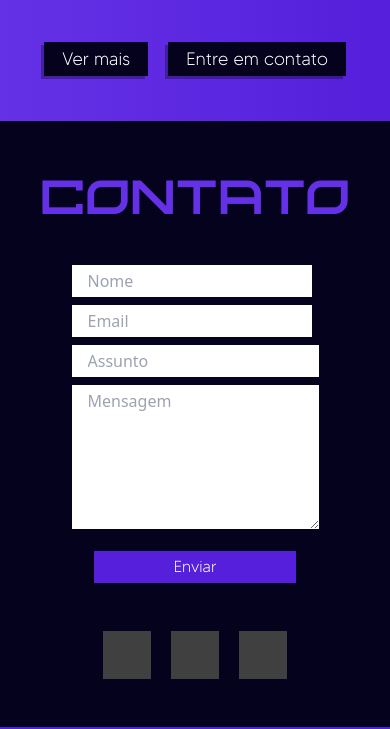
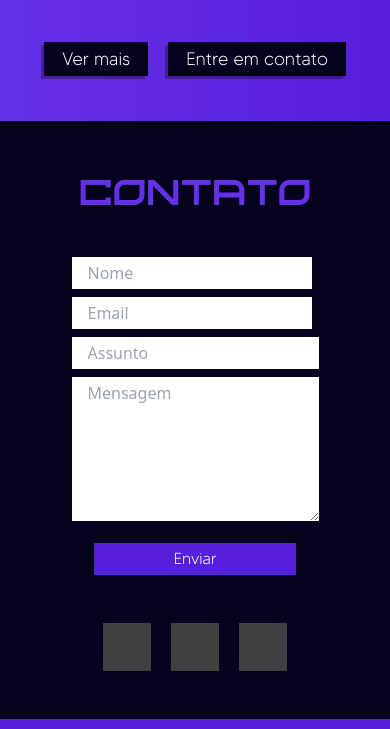
Before and after one commit to thalesmariiano/portifolio-thales-developer, a website: page index.html in a window 390 px wide. Shown: the part 2845-3574 px from the top of the page. Drawn offline with nearby package versions, Linux system fonts and the light colour scheme.

Commit message:
h1 contato size in sm screens changed

```diff
--- a/index.html
+++ b/index.html
@@ -116,7 +116,7 @@
 	<!-- Contato -->
 	<section class="w-full py-12 bg-[#04021d]">
 		<div class="w-full h-full flex flex-col gap-y-12 justify-center items-center">
-			<h1 class="text-[#6531e6] font-kusanagi uppercase text-5xl">Contato</h1>
+			<h1 class="text-[#6531e6] font-kusanagi uppercase text-4xl sm:text-5xl">Contato</h1>
 			<div>
 				<form name="contact" method="POST" netlify>
 					<div class="space-y-4 text-center">
```
